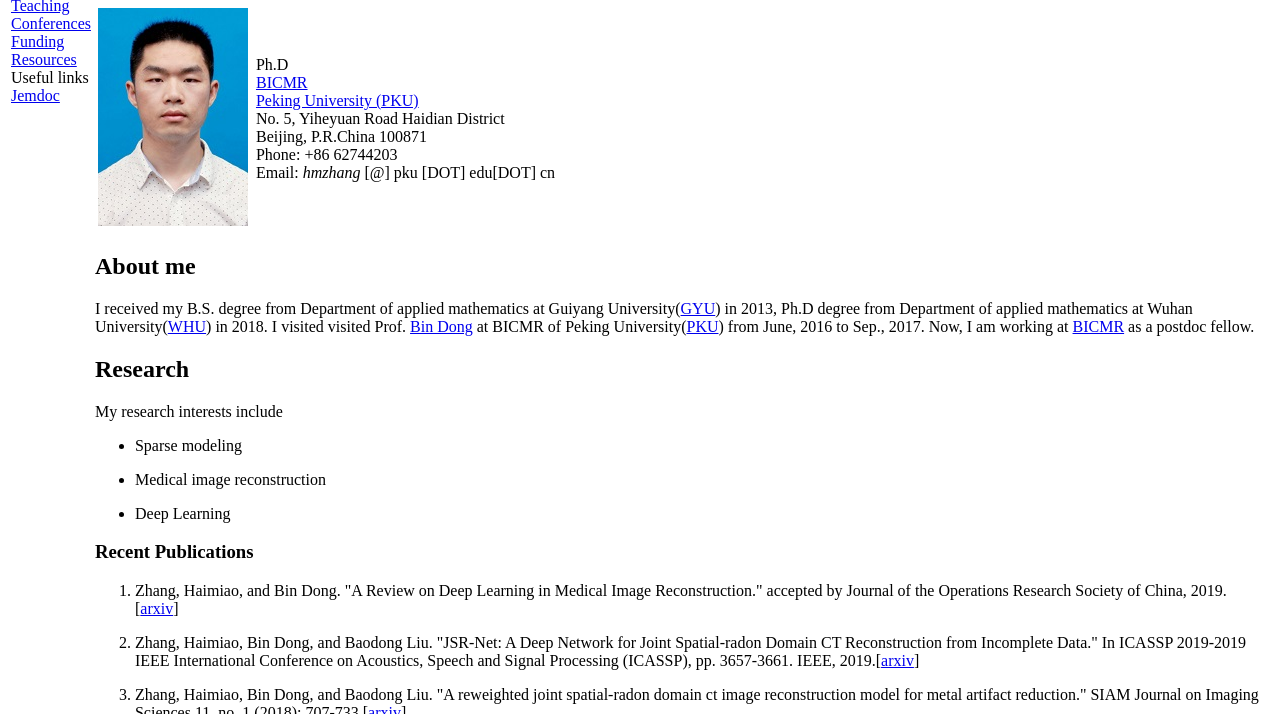
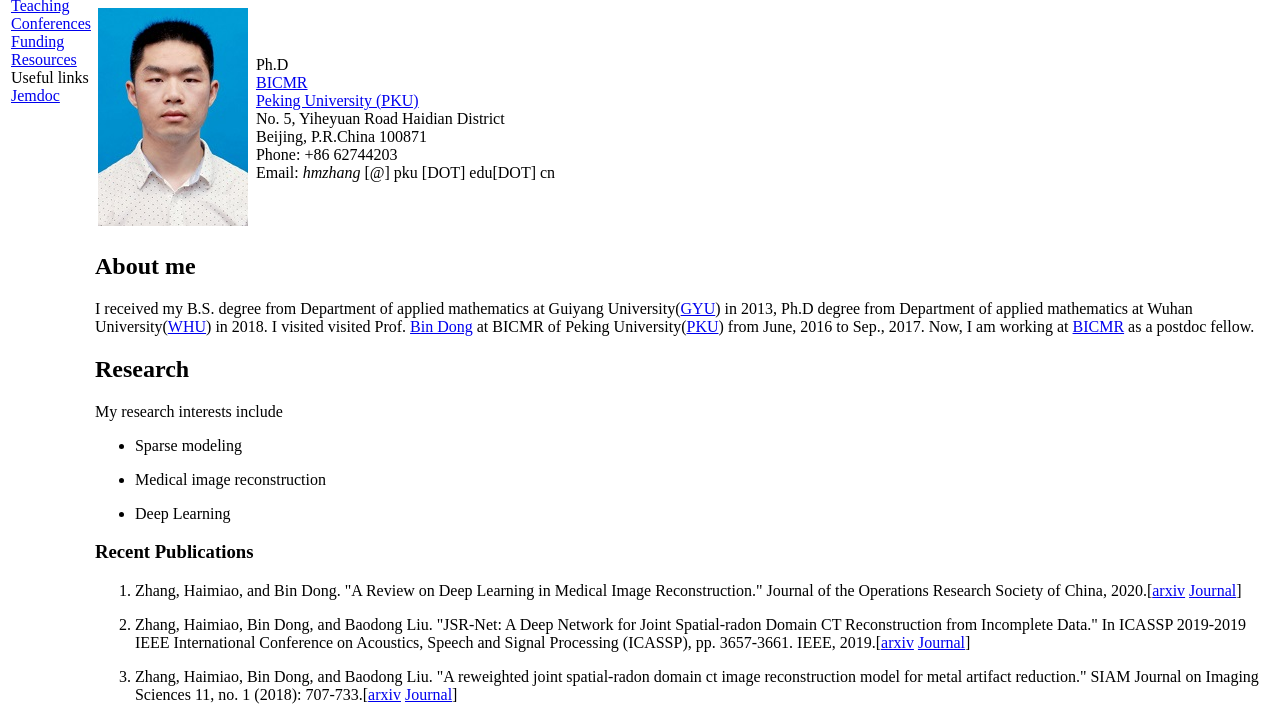
Before and after one commit to hmpku/HMpkuHomepage, a plain HTML site: page index.html in a window 1280 px wide. Shown: the part 86-800 px from the top of the page. Drawn offline with Linux system fonts and the light colour scheme.

Commit message:
update
update

```diff
--- a/index.html
+++ b/index.html
@@ -69,13 +69,13 @@ Email: <i>hmzhang</i> [@] pku [DOT] edu[DOT] cn
 <h3>Recent Publications
 </h3>
 <ol>
-<li><p>Zhang, Haimiao, and Bin Dong. "A Review on Deep Learning in Medical Image Reconstruction." accepted by Journal of the Operations Research Society of China, 2019.[<a href="https://arXiv:1906.10643" target=&ldquo;blank&rdquo;>arxiv</a>]
+<li><p>Zhang, Haimiao, and Bin Dong. "A Review on Deep Learning in Medical Image Reconstruction." Journal of the Operations Research Society of China, 2020.[<a href="https://arxiv.org/abs/1906.10643" target=&ldquo;blank&rdquo;>arxiv</a> <a href="https://link.springer.com/article/10.1007/s40305-019-00287-4" target=&ldquo;blank&rdquo;>Journal</a>]
 </p>
 </li>
-<li><p>Zhang, Haimiao, Bin Dong, and Baodong Liu. "JSR-Net: A Deep Network for Joint Spatial-radon Domain CT Reconstruction from Incomplete Data." In ICASSP 2019-2019 IEEE International Conference on Acoustics, Speech and Signal Processing (ICASSP), pp. 3657-3661. IEEE, 2019.[<a href="https://arxiv.org/abs/1812.00510" target=&ldquo;blank&rdquo;>arxiv</a>]
+<li><p>Zhang, Haimiao, Bin Dong, and Baodong Liu. "JSR-Net: A Deep Network for Joint Spatial-radon Domain CT Reconstruction from Incomplete Data." In ICASSP 2019-2019 IEEE International Conference on Acoustics, Speech and Signal Processing (ICASSP), pp. 3657-3661. IEEE, 2019.[<a href="https://arxiv.org/abs/1812.00510" target=&ldquo;blank&rdquo;>arxiv</a> <a href="https://ieeexplore.ieee.org/document/8682178" target=&ldquo;blank&rdquo;>Journal</a>]
 </p>
 </li>
-<li><p>Zhang, Haimiao, Bin Dong, and Baodong Liu. "A reweighted joint spatial-radon domain ct image reconstruction model for metal artifact reduction." SIAM Journal on Imaging Sciences 11, no. 1 (2018): 707-733.[<a href="https://arxiv.org/abs/1707.07297" target=&ldquo;blank&rdquo;>arxiv</a>]
+<li><p>Zhang, Haimiao, Bin Dong, and Baodong Liu. "A reweighted joint spatial-radon domain ct image reconstruction model for metal artifact reduction." SIAM Journal on Imaging Sciences 11, no. 1 (2018): 707-733.[<a href="https://arxiv.org/abs/1707.07297" target=&ldquo;blank&rdquo;>arxiv</a> <a href="https://epubs.siam.org/doi/abs/10.1137/17M1140212" target=&ldquo;blank&rdquo;>Journal</a>]
 </p>
 </li>
 <li><p>Zhang, Haimiao, Yichuan Dong, and Qibin Fan. "Wavelet frame based Poisson noise removal and image deblurring." Signal Processing 137 (2017): 363-372. [<a href="https://www.sciencedirect.com/science/article/pii/S0165168417300348" target=&ldquo;blank&rdquo;>Journal</a>]
@@ -96,7 +96,7 @@ Email: <i>hmzhang</i> [@] pku [DOT] edu[DOT] cn
 </p>
 <div id="footer">
 <div id="footer-text">
-Page generated 2019-11-12 11:24:38 CST, by <a href="https://github.com/wsshin/jemdoc_mathjax" target="blank">jemdoc+MathJax</a>.
+Page generated 2020-04-10 22:47:39 CST, by <a href="https://github.com/wsshin/jemdoc_mathjax" target="blank">jemdoc+MathJax</a>.
 (<a href="index.jemdoc">source</a>)
 </div>
 </div>
```
Also changed, not shown: publications.html (+2 -2 lines).
